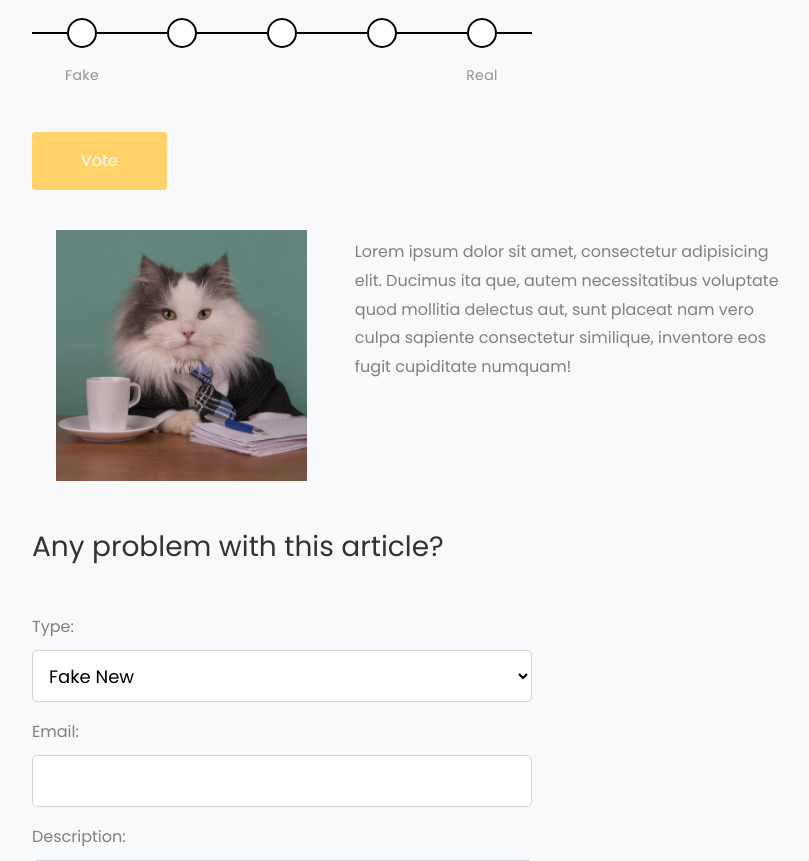
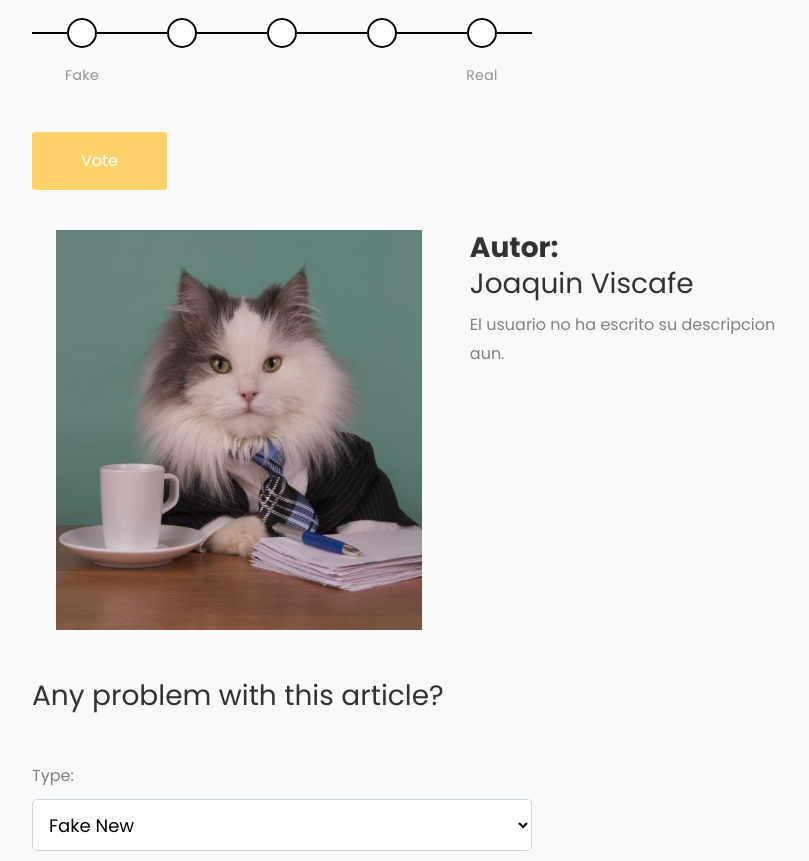
Before and after one commit to JoaquinVM/unfaker-django, a Django app: page /new/8 in a window 1280 px wide. Shown: the part 1452-2313 px from the top of the page, without its empty margins (18-827 px from the left). Run offline with Django 3.2, Linux system fonts and the light colour scheme; data comes from the database, SQL or seed files in the repository; some libraries are stand-ins or nearby versions; some web fonts are replaced.

Commit message:
profeile adds

```diff
--- a/src/main/forms.py
+++ b/src/main/forms.py
@@ -49,10 +49,10 @@ class DenunciaForm (forms.Form):
     descripcion = forms.CharField(max_length=500)
     email = forms.CharField(max_length=30)
     tipo = forms.CharField(max_length=30)
-    def save(self):
+    def save(self, noticia):
         data = self.cleaned_data
         denuncia = Denuncia(descripcion=data['descripcion'], email=data['email'],
-                          tipo=data['tipo'])
+                          tipo=data['tipo'], noticia=noticia)
         denuncia.save()
 
 class PerfilEditadoForm(UserChangeForm):
--- a/src/main/models.py
+++ b/src/main/models.py
@@ -18,7 +18,7 @@ class Usuario(AbstractUser):
     puntaje = models.IntegerField(null=True)
     generos=( ('M', 'Masculino'), ('F', 'Femenino'))
     genero = models.CharField(choices=generos, default='FN', max_length=10)
-    #descripcion = models.CharField(max_length=140, default='¡Hola mundo!')
+    descripcion = models.CharField(max_length=140, default='El usuario no ha escrito su descripcion aun.')
     last_login = models.DateTimeField(null=True)
     is_staff = models.BooleanField(null=True)
     is_active = models.BooleanField(default=True)
@@ -27,6 +27,10 @@ class Usuario(AbstractUser):
 
     def __str__(self):
         return f"{self.first_name} {self.last_name}"
+
+    def nacimiento(self):
+        if self.fecha_nacimiento:
+            return self.fecha_nacimiento.to_python().strftime("%d/%m/%Y")
 
 
 class Categoria(models.Model):
@@ -59,7 +63,8 @@ class Noticia(models.Model):
 
 class Denuncia(models.Model):
     descripcion = models.CharField(max_length=500)
-    correo = models.CharField(null=True ,max_length=30)
+    noticia = models.ForeignKey(Noticia, on_delete=models.CASCADE)
+    email = models.CharField(null=True ,max_length=30)
     fecha = models.DateTimeField(null=True, auto_now_add=True)
     tipos = (('FN', 'Fake New'), ('HS', 'Harassment'), ('H', 'Hate'), ('N', 'Nudes'),
              ('PP', 'Personal Profit'), ('S', 'Spam'), ('SS', 'Suicide or Self-harm'),
--- a/src/main/views.py
+++ b/src/main/views.py
@@ -92,7 +92,7 @@ def new_view(request, id):
     form = DenunciaForm(request.POST or None)
     noticia = Noticia.objects.get(id=id)
     if form.is_valid():
-        form.save()
+        form.save(noticia)
     context = {
         'noticia': noticia
     }
--- a/src/templates/noticia.html
+++ b/src/templates/noticia.html
@@ -70,11 +70,11 @@
 
             <div class="about-author d-flex p-4 bg-light">
               <div class="bio mr-5">
-                <img src="../static/images/person_1.jpg" alt="Image placeholder" class="img-fluid mb-4">
+                <img src="../static/images/person_1.jpg" alt="Image placeholder" class="img-fluid mb-4" style="width: 400px; height: 400px">
               </div>
               <div class="desc">
-                <h3>{{noticia.creador|stringformat:"i"}}</h3>
-                <p>Lorem ipsum dolor sit amet, consectetur  adipisicing elit. Ducimus ita que, autem necessitatibus voluptate quod mollitia delectus aut, sunt placeat nam vero culpa sapiente consectetur similique, inventore eos fugit cupiditate numquam!</p>
+                <h3><b>Autor: </b> <br> {{noticia.creador}}</h3>
+                <p>{{noticia.creador.descripcion}}</p>
               </div>
             </div>
 
```
Also changed, not shown: src/templates/profile.html (+6 -3 lines), src/unfaker.db.
